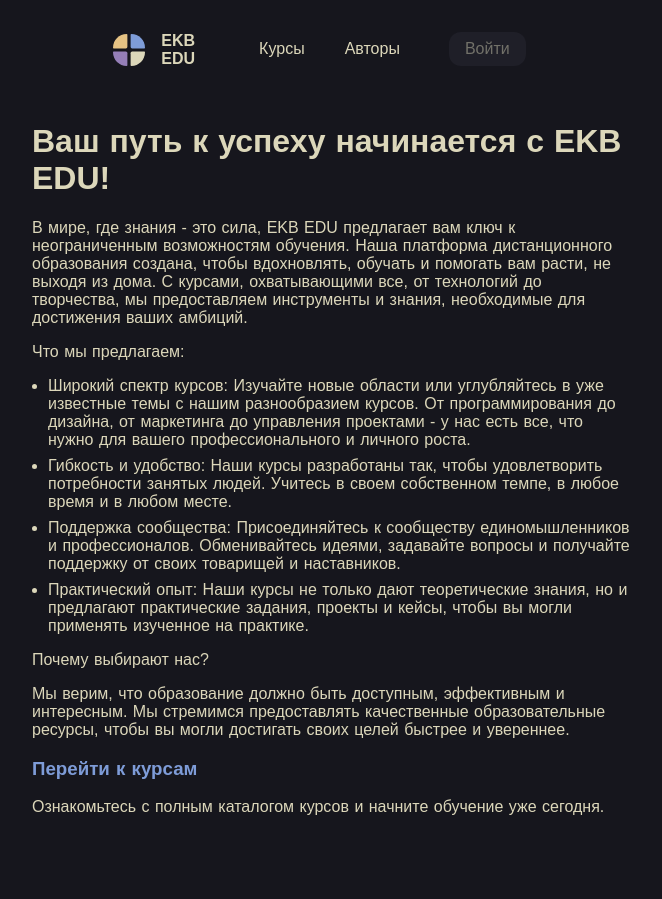
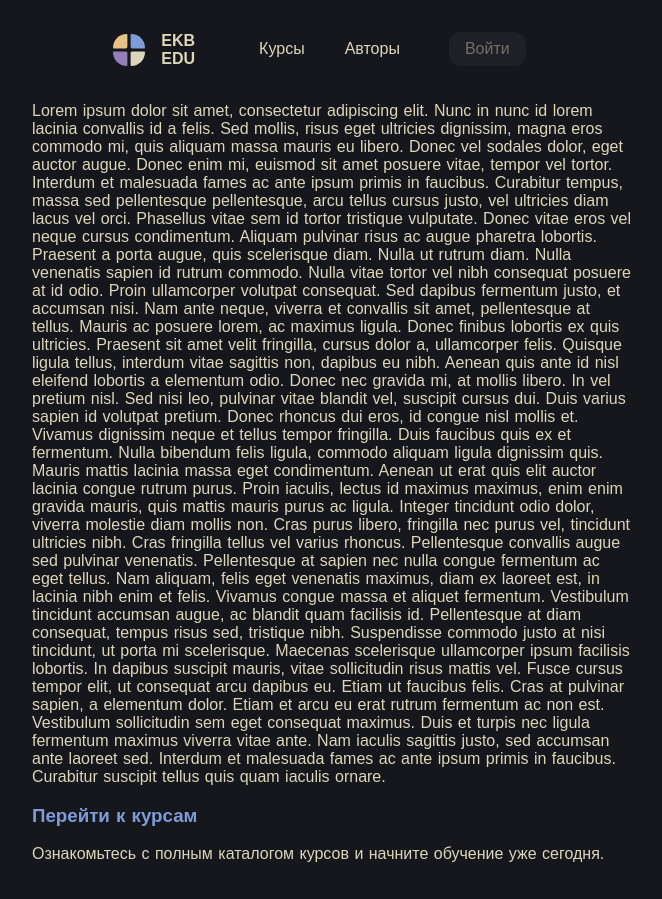
Before and after one commit to valorve/ekb-edu-frontend, a Nuxt app: page / in a window 1280 px wide. Shown: the whole page, without its empty margins (308-970 px from the left). Before the commit the page ends 852 px from the top, so only its background shows below. Built offline with nearby package versions, Linux system fonts and the light colour scheme.

Commit message:
fix pizdec

```diff
--- a/pages/index.vue
+++ b/pages/index.vue
@@ -1,41 +1,14 @@
 <template>
   <div class="content">
-    <h1>
-      Ваш путь к успеху начинается с EKB EDU!
-    </h1>
+  Lorem ipsum dolor sit amet, consectetur adipiscing elit. Nunc in nunc id lorem lacinia convallis id a felis. Sed mollis, risus eget ultricies dignissim, magna eros commodo mi, quis aliquam massa mauris eu libero. Donec vel sodales dolor, eget auctor augue. Donec enim mi, euismod sit amet posuere vitae, tempor vel tortor. Interdum et malesuada fames ac ante ipsum primis in faucibus. Curabitur tempus, massa sed pellentesque pellentesque, arcu tellus cursus justo, vel ultricies diam lacus vel orci. Phasellus vitae sem id tortor tristique vulputate.
 
-    <p>
+  Donec vitae eros vel neque cursus condimentum. Aliquam pulvinar risus ac augue pharetra lobortis. Praesent a porta augue, quis scelerisque diam. Nulla ut rutrum diam. Nulla venenatis sapien id rutrum commodo. Nulla vitae tortor vel nibh consequat posuere at id odio. Proin ullamcorper volutpat consequat. Sed dapibus fermentum justo, et accumsan nisi. Nam ante neque, viverra et convallis sit amet, pellentesque at tellus. Mauris ac posuere lorem, ac maximus ligula. Donec finibus lobortis ex quis ultricies. Praesent sit amet velit fringilla, cursus dolor a, ullamcorper felis. Quisque ligula tellus, interdum vitae sagittis non, dapibus eu nibh. Aenean quis ante id nisl eleifend lobortis a elementum odio.
 
-      В мире, где знания - это сила, EKB EDU предлагает вам ключ к неограниченным возможностям обучения. Наша платформа дистанционного образования создана, чтобы вдохновлять, обучать и помогать вам расти, не выходя из дома. С курсами, охватывающими все, от технологий до творчества, мы предоставляем инструменты и знания, необходимые для достижения ваших амбиций.
-    </p>
+  Donec nec gravida mi, at mollis libero. In vel pretium nisl. Sed nisi leo, pulvinar vitae blandit vel, suscipit cursus dui. Duis varius sapien id volutpat pretium. Donec rhoncus dui eros, id congue nisl mollis et. Vivamus dignissim neque et tellus tempor fringilla. Duis faucibus quis ex et fermentum. Nulla bibendum felis ligula, commodo aliquam ligula dignissim quis.
 
-    Что мы предлагаем:
+  Mauris mattis lacinia massa eget condimentum. Aenean ut erat quis elit auctor lacinia congue rutrum purus. Proin iaculis, lectus id maximus maximus, enim enim gravida mauris, quis mattis mauris purus ac ligula. Integer tincidunt odio dolor, viverra molestie diam mollis non. Cras purus libero, fringilla nec purus vel, tincidunt ultricies nibh. Cras fringilla tellus vel varius rhoncus. Pellentesque convallis augue sed pulvinar venenatis. Pellentesque at sapien nec nulla congue fermentum ac eget tellus.
 
-    <ul>
-      <li>
-        Широкий спектр курсов: Изучайте новые области или углубляйтесь в уже известные темы с нашим разнообразием курсов. От программирования до дизайна, от маркетинга до управления проектами - у нас есть все, что нужно для вашего профессионального и личного роста.
-      </li>
-
-      <li>
-        Гибкость и удобство: Наши курсы разработаны так, чтобы удовлетворить потребности занятых людей. Учитесь в своем собственном темпе, в любое время и в любом месте.
-      </li>
-
-      <li>
-        Поддержка сообщества: Присоединяйтесь к сообществу единомышленников и профессионалов. Обменивайтесь идеями, задавайте вопросы и получайте поддержку от своих товарищей и наставников.
-      </li>
-
-      <li>
-        Практический опыт: Наши курсы не только дают теоретические знания, но и предлагают практические задания, проекты и кейсы, чтобы вы могли применять изученное на практике.
-      </li>
-    </ul>
-
-    <p>
-      Почему выбирают нас?
-    </p>
-    <p>
-      Мы верим, что образование должно быть доступным, эффективным и интересным. Мы стремимся предоставлять качественные образовательные ресурсы, чтобы вы могли достигать своих целей быстрее и увереннее.
-    </p>
-
+  Nam aliquam, felis eget venenatis maximus, diam ex laoreet est, in lacinia nibh enim et felis. Vivamus congue massa et aliquet fermentum. Vestibulum tincidunt accumsan augue, ac blandit quam facilisis id. Pellentesque at diam consequat, tempus risus sed, tristique nibh. Suspendisse commodo justo at nisi tincidunt, ut porta mi scelerisque. Maecenas scelerisque ullamcorper ipsum facilisis lobortis. In dapibus suscipit mauris, vitae sollicitudin risus mattis vel. Fusce cursus tempor elit, ut consequat arcu dapibus eu. Etiam ut faucibus felis. Cras at pulvinar sapien, a elementum dolor. Etiam et arcu eu erat rutrum fermentum ac non est. Vestibulum sollicitudin sem eget consequat maximus. Duis et turpis nec ligula fermentum maximus viverra vitae ante. Nam iaculis sagittis justo, sed accumsan ante laoreet sed. Interdum et malesuada fames ac ante ipsum primis in faucibus. Curabitur suscipit tellus quis quam iaculis ornare.
   <h3>
     <NuxtLink to="/courses">
       Перейти к курсам
```
Lines whose indentation alone changed are shown as unchanged.
